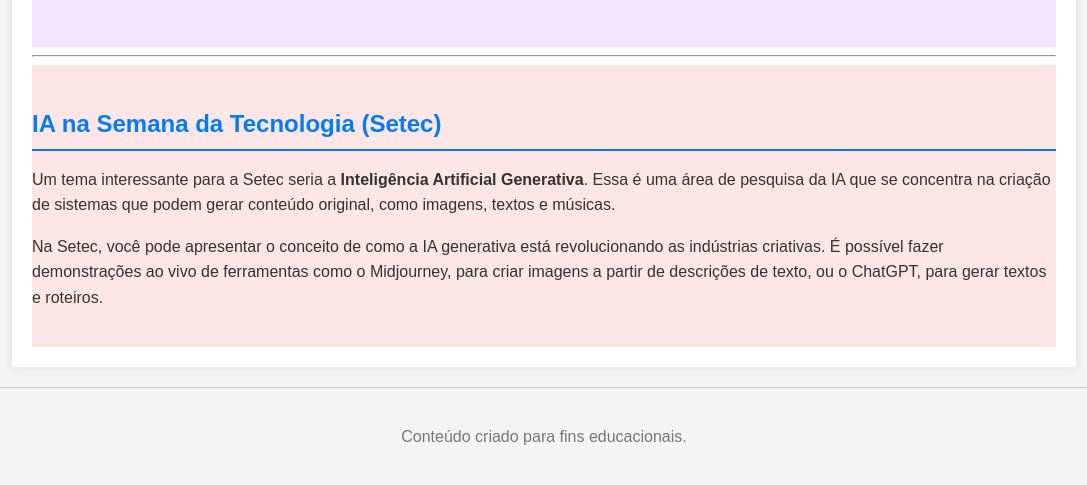
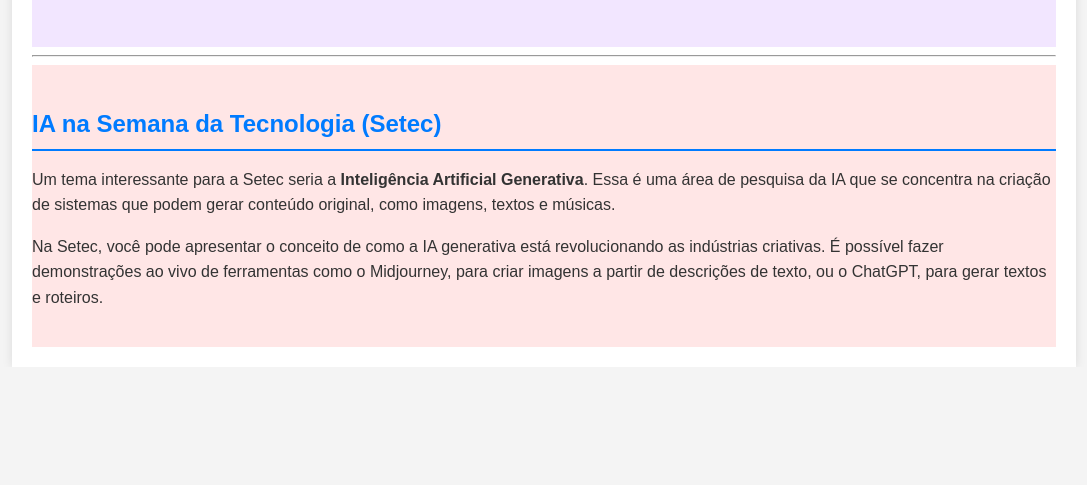
Before and after one commit to mariabanks05/trabalho3sessoes, a plain HTML site: page index.html in a window 1280 px wide. Shown: the part 2834-3319 px from the top of the page, without its empty margins (96-1183 px from the left). After the commit the page ends 3201 px from the top, so only its background shows below. Drawn offline with Linux system fonts and the light colour scheme.

Commit message:
Update index.html

```diff
--- a/index.html
+++ b/index.html
@@ -57,9 +57,5 @@
 
     </div>
 
-    <footer>
-        <p>Conteúdo criado para fins educacionais.</p>
-    </footer>
-
 </body>
 </html>
```
